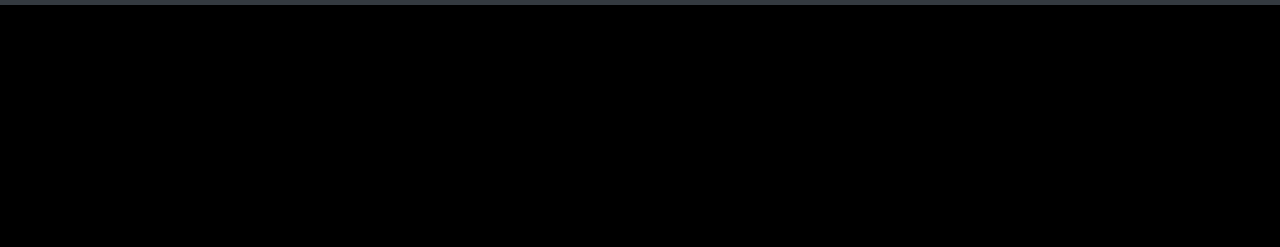
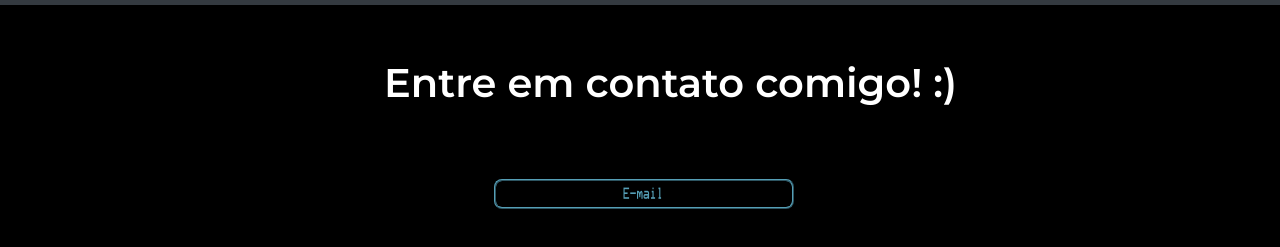
Before and after one commit to lucas404x/portfolio, a plain HTML site: page contato.html in a window 1280 px wide. Shown: the part 61-308 px from the top of the page. Drawn offline with nearby package versions, Linux system fonts and the light colour scheme.

Commit message:
aplicação da nova fonte e alteração nas propriedades da tag input

```diff
--- a/contato.html
+++ b/contato.html
@@ -44,6 +44,12 @@
       </div>
     </nav>
 
+    <h1 id="msg-contato">Entre em contato comigo! :)</h1>
+
+    <form action="">
+      <input type="email" placeholder="E-mail">
+
+    </form>
     <!-- Optional JavaScript -->
     <!-- jQuery first, then Popper.js, then Bootstrap JS -->
     <script src="https://code.jquery.com/jquery-3.4.1.slim.min.js" integrity="sha384-J6qa4849blE2+poT4WnyKhv5vZF5SrPo0iEjwBvKU7imGFAV0wwj1yYfoRSJoZ+n" crossorigin="anonymous"></script>
--- a/style.css
+++ b/style.css
@@ -31,14 +31,24 @@ form {
 
 
 input {
-    font-family: monospace;
+    position: absolute;
+    right: 38%;
+    top: 30%;
+    font-family: DEC Terminal Modern;
     background-color: black;
-    color: green;
+    color: #559EB5;
+    border-color: #559EB5;
     border-radius: 8px;
+    border-style: ridge;
     text-align: center;
-    width: 200px;
+    width: 300px;
 }
 
+#msg-contato {
+    position: absolute;
+    left: 30%;
+    top: 15%;
+}
 
 #texto-sobre {
     position: absolute;
@@ -65,5 +75,5 @@ input {
 }
 
 ::-webkit-input-placeholder {
-    color: green;
+    color: #559EB5;
  }
```
Also changed, not shown: sobre.html (+1 -1 lines).
